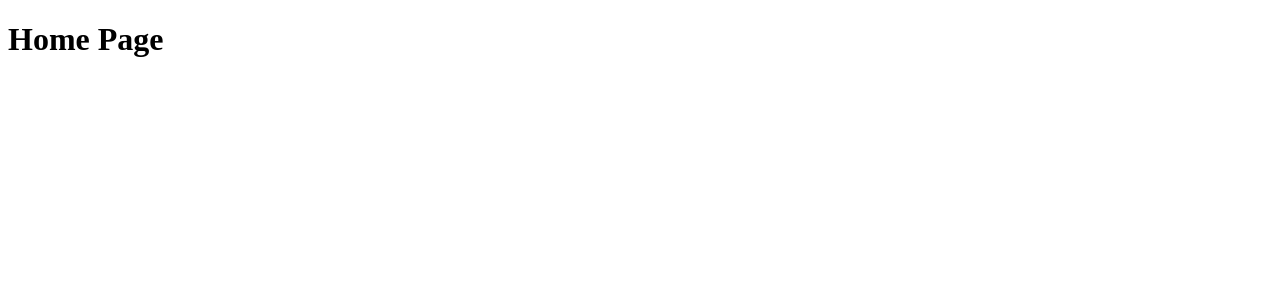
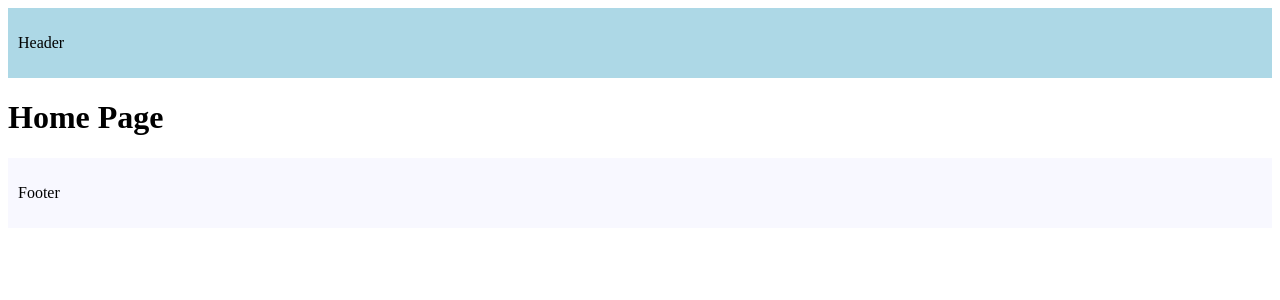
Before and after one commit to bhartiyaanshul/learn-nextjs, a Next.js app in the folder first-next-project/: page / in a window 1280 px wide. Shown: the top 300 px of the page. Built offline with nearby package versions, Linux system fonts and the light colour scheme.

Commit message:
Layout changed

```diff
--- a/first-next-project/app/layout.tsx
+++ b/first-next-project/app/layout.tsx
@@ -1,6 +1,6 @@
 export const metadata = {
-  title: 'Next.js',
-  description: 'Generated by Next.js',
+  title: 'Learn Next.js',
+  description: 'Generated by Anshul Bhartiya',
 }
 
 export default function RootLayout({
@@ -10,7 +10,21 @@ export default function RootLayout({
 }) {
   return (
     <html lang="en">
-      <body>{children}</body>
+      <body>
+        <header style={{
+          backgroundColor: "lightblue",
+          padding: "10px"
+        }}>
+          <p>Header</p>
+        </header>
+        {children}
+        <footer style={{
+          backgroundColor: "ghostwhite",
+          padding: "10px"
+        }}>
+          <p>Footer</p>
+        </footer>
+      </body>
     </html>
   )
 }
```
